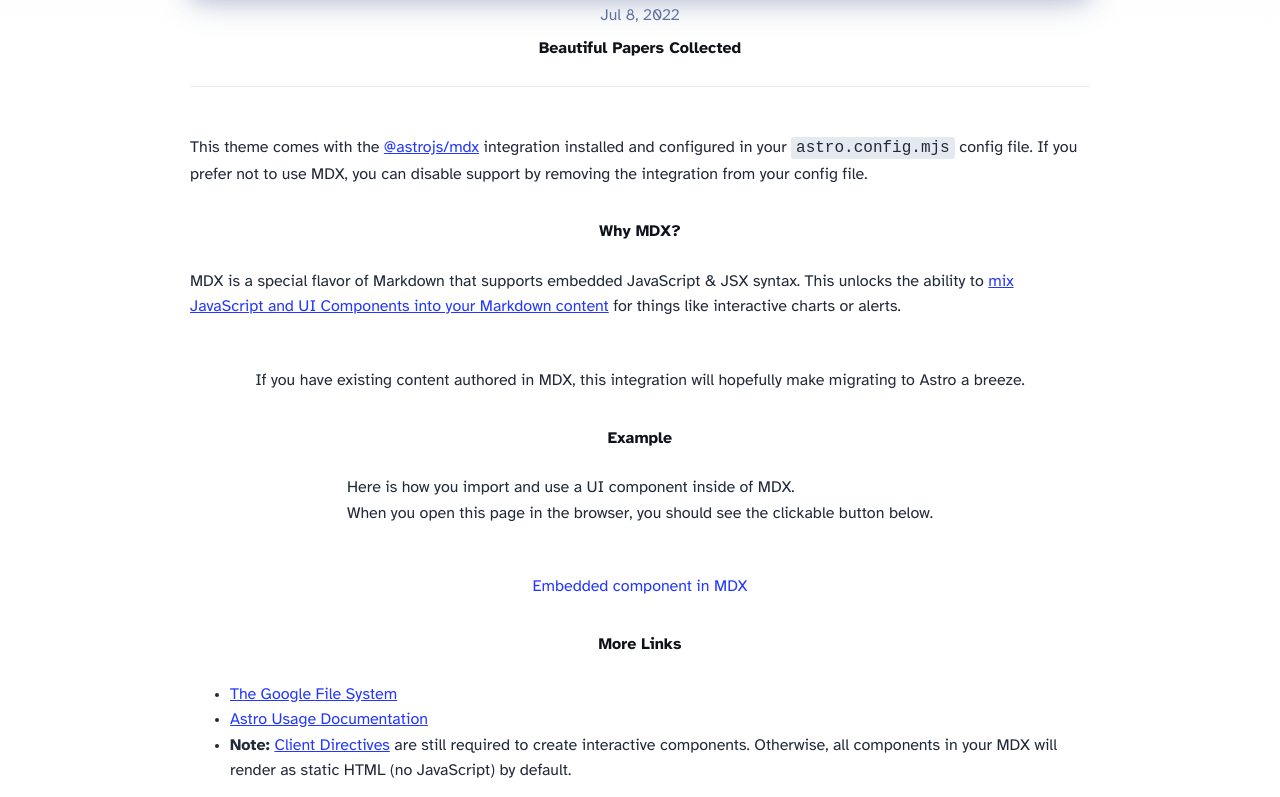
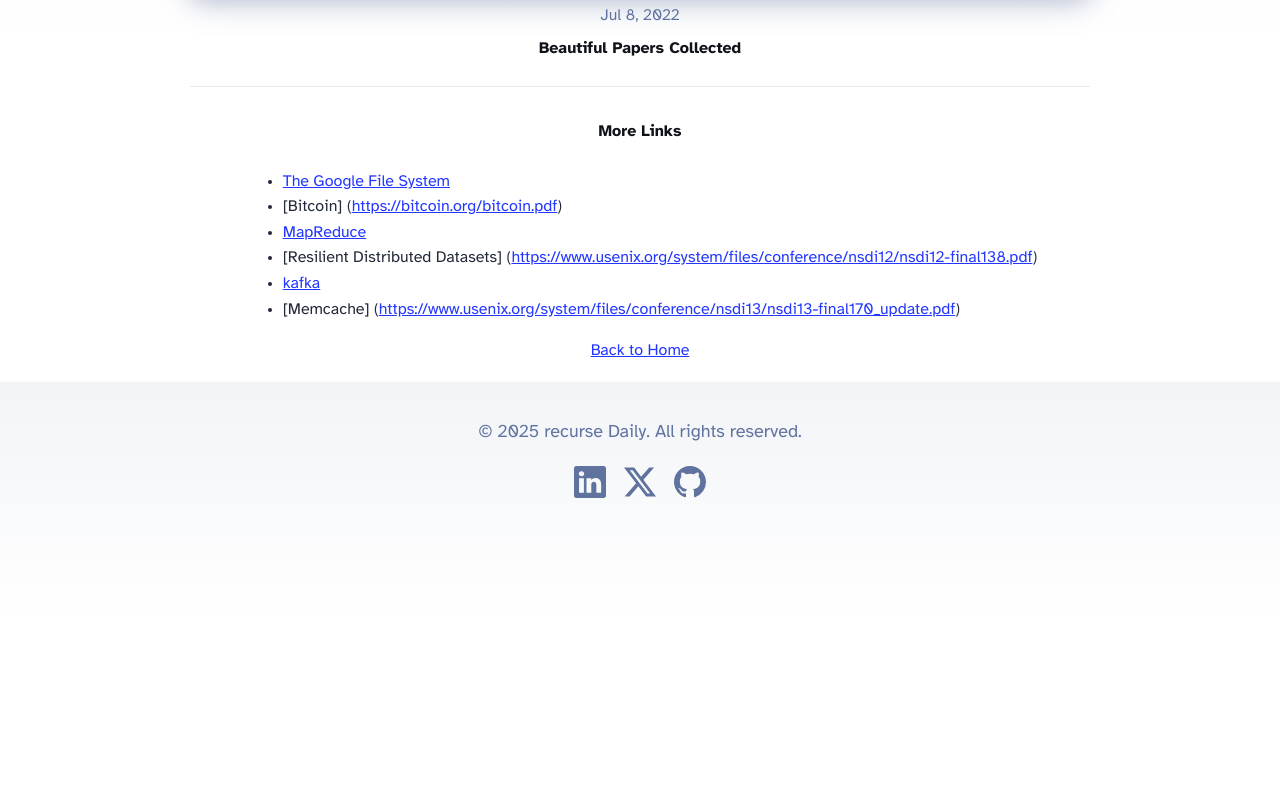
Before and after one commit to lobsang-tsering/recurseDaily, an Astro site: page /recurseDaily/blogs/beautifulpapers in a window 1280 px wide. Shown: the part 556-1353 px from the top of the page. After the commit the page ends 1174 px from the top, so only its background shows below. Built offline with nearby package versions, Linux system fonts and the light colour scheme; Astro itself is replaced by a stand-in of ours.

Commit message:
added new paper list

```diff
--- a/src/content/blogs/beautifulPapers.mdx
+++ b/src/content/blogs/beautifulPapers.mdx
@@ -7,27 +7,11 @@ description: "This document lists ~25 commonly recognized patterns for solving L
 topics: ["Patterns", "leetcode"]
 ---
 
-This theme comes with the [@astrojs/mdx](https://docs.astro.build/en/guides/integrations-guide/mdx/) integration installed and configured in your `astro.config.mjs` config file. If you prefer not to use MDX, you can disable support by removing the integration from your config file.
-
-## Why MDX?
-
-MDX is a special flavor of Markdown that supports embedded JavaScript & JSX syntax. This unlocks the ability to [mix JavaScript and UI Components into your Markdown content](https://docs.astro.build/en/guides/markdown-content/#mdx-features) for things like interactive charts or alerts.
-
-If you have existing content authored in MDX, this integration will hopefully make migrating to Astro a breeze.
-
-## Example
-
-Here is how you import and use a UI component inside of MDX.
-When you open this page in the browser, you should see the clickable button below.
-
-import HeaderLink from '../../components/HeaderLink.astro';
-
-<HeaderLink href="#" onclick="alert('clicked!')">
-	Embedded component in MDX
-</HeaderLink>
-
 ## More Links
 
 - [The Google File System](https://static.googleusercontent.com/media/research.google.com/en//archive/gfs-sosp2003.pdf)
-- [Astro Usage Documentation](https://docs.astro.build/en/guides/markdown-content/#markdown-and-mdx-pages)
-- **Note:** [Client Directives](https://docs.astro.build/en/reference/directives-reference/#client-directives) are still required to create interactive components. Otherwise, all components in your MDX will render as static HTML (no JavaScript) by default.
+- [Bitcoin] (https://bitcoin.org/bitcoin.pdf)
+- [MapReduce](https://static.googleusercontent.com/media/research.google.com/en//archive/mapreduce-osdi04.pdf)
+- [Resilient Distributed Datasets] (https://www.usenix.org/system/files/conference/nsdi12/nsdi12-final138.pdf)
+- [kafka](https://notes.stephenholiday.com/Kafka.pdf)
+- [Memcache] (https://www.usenix.org/system/files/conference/nsdi13/nsdi13-final170_update.pdf)
```
